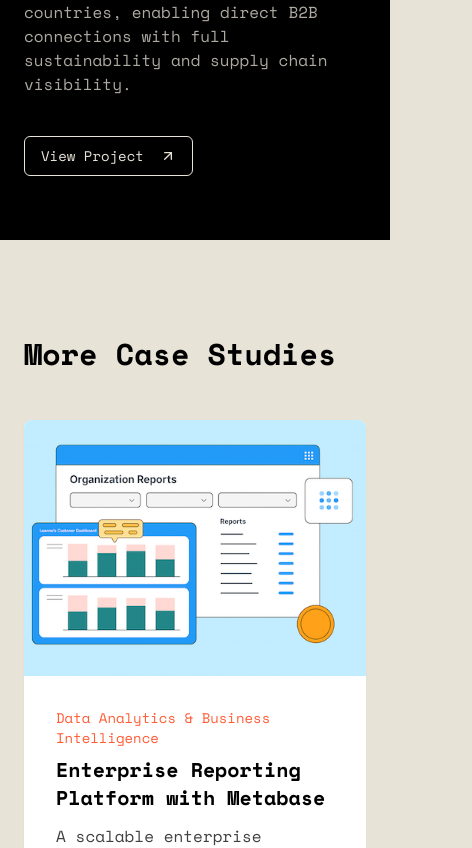
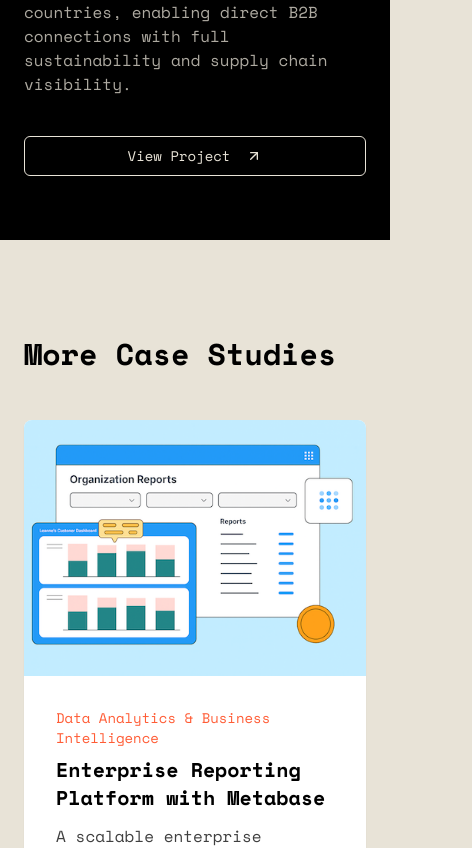
Before and after one commit to goodthingsdev/good-things-collective, a Next.js app: page /case-studies in a window 390 px wide. Shown: the part 3580-4428 px from the top of the page, 472 px wide, since content can reach past the window. Built offline with nearby package versions, Linux system fonts and the light colour scheme; no server answers.

Commit message:
Fix featured case study buttons on mobile

```diff
--- a/src/components/case-studies/FeaturedCaseStudy.tsx
+++ b/src/components/case-studies/FeaturedCaseStudy.tsx
@@ -69,7 +69,7 @@
                 </div>
               )}
             </div>
-            <div className="flex gap-4 pt-4">
+            <div className="flex flex-col gap-4 pt-4 sm:flex-row">
               {projectUrl && (
                 <Button
                   asChild
```
